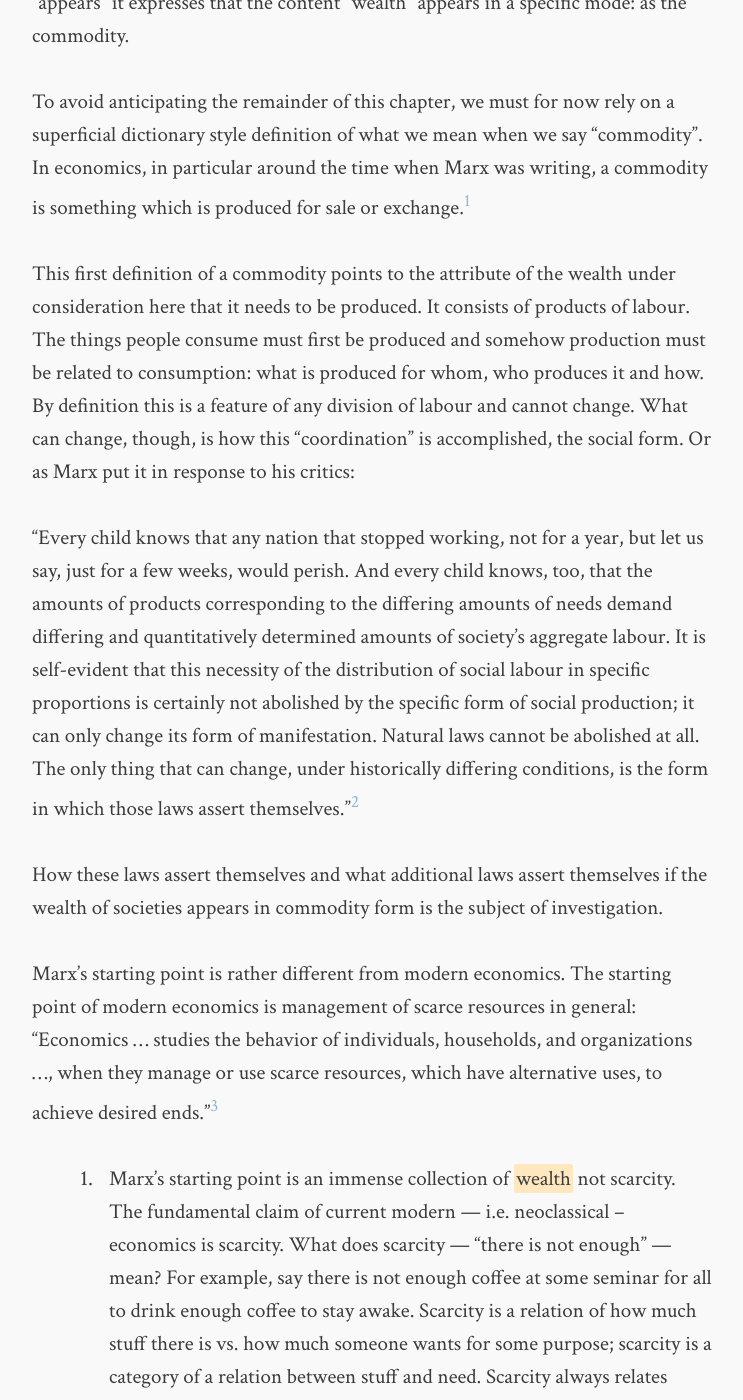
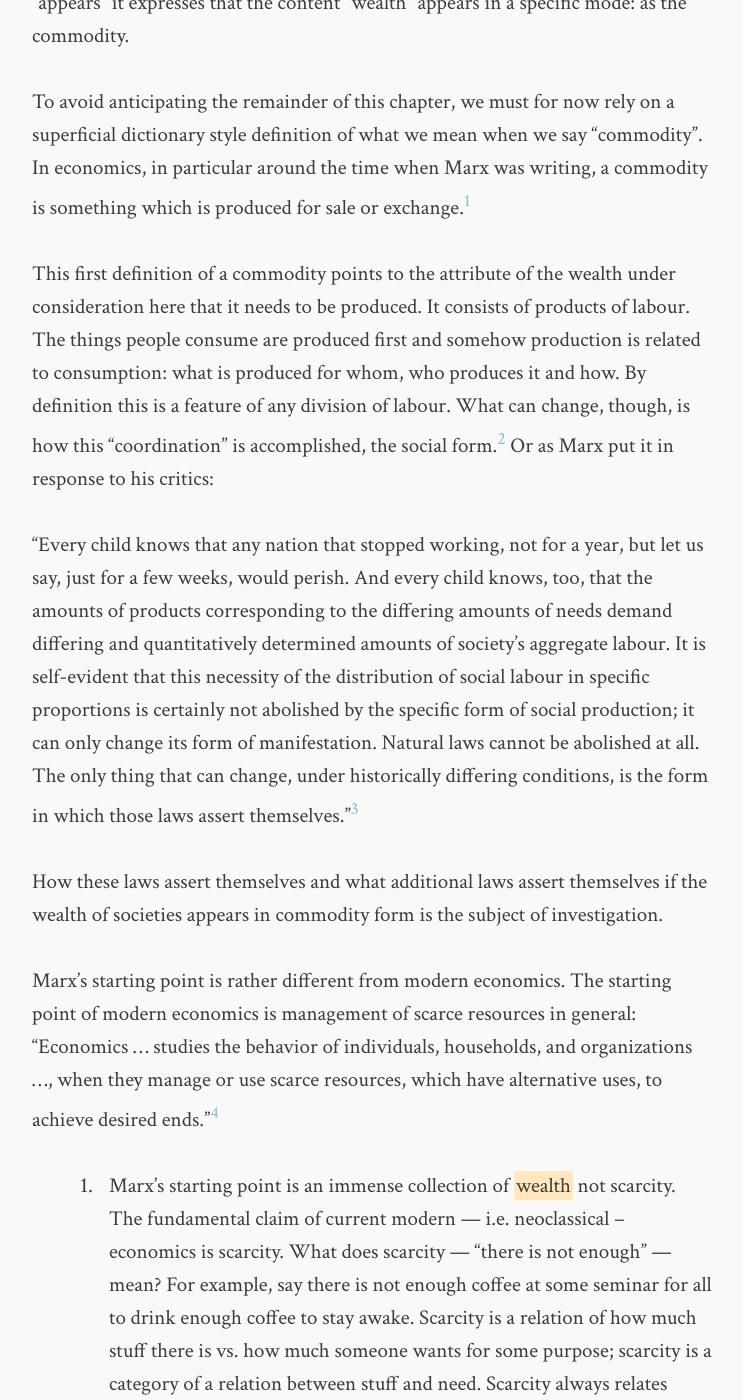
Before and after one commit to readingcapital/readingcapital.github.io, a Jekyll site: the page built from volume-1/chapter-01-commentary.md, in a window 1280 px wide and 1400 px high, scrolled down 965 px. Shown: the whole window, without its empty margins (268-1011 px from the left). Built offline with Jekyll 4.4.1, drawn with Linux system fonts in a browser that asks for light colours; comment, search, counter and statistics services are not loaded; some of the changed text lies outside the part shown.

Commit message:
Reworded first mention of division of labour and added footnote to avoid impression that reproduction of society is purpose and necessary outcome of capitalist mode production.

```diff
--- a/volume-1/chapter-01-commentary.md
+++ b/volume-1/chapter-01-commentary.md
@@ -27,11 +27,11 @@
 
 This first definition of a commodity points to the attribute of the wealth under
 consideration here that it needs to be produced. It consists of products of
-labour. The things people consume must first be produced and somehow production
-must be related to consumption: what is produced for whom, who produces it and
-how. By definition this is a feature of any division of labour and cannot
-change. What can change, though, is how this “coordination” is accomplished, the
-social form. Or as Marx put it in response to his critics:
+labour. The things people consume are produced first and somehow production is
+related to consumption: what is produced for whom, who produces it and how.  By
+definition this is a feature of any division of labour.  What can change,
+though, is how this “coordination” is accomplished, the social form.[^107] Or as
+Marx put it in response to his critics:
 
 “Every child knows that any nation that stopped working, not for a year, but let
 us say, just for a few weeks, would perish. And every child knows, too, that the
@@ -2017,3 +2017,10 @@
     laborers or some self-employed peasant. The lettuces are mute, as it were,
     as to how they were produced and who produced them.” David Harvey – A
     Companion to Marx's Capital, p.40
+
+[^107]: It should be noted, though, that just because the commodity form
+    mediates production and consumption, this does not imply that the
+    reproduction of society or its members is what it is about.  The starting
+    point of the investigation is that the capitalist mode of production
+    reproduces society, this does not mean, however, that it must necessarily do
+    this.
```
